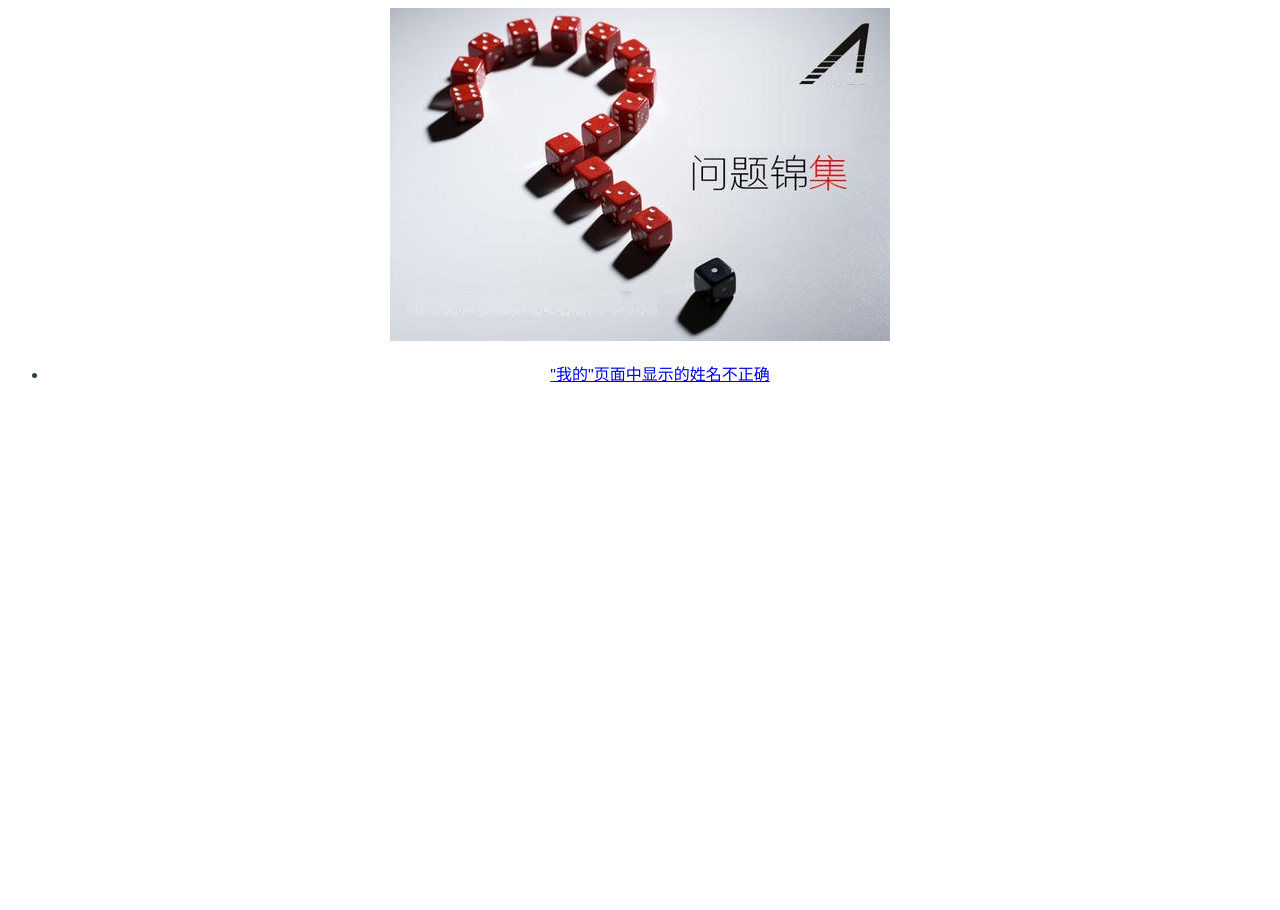
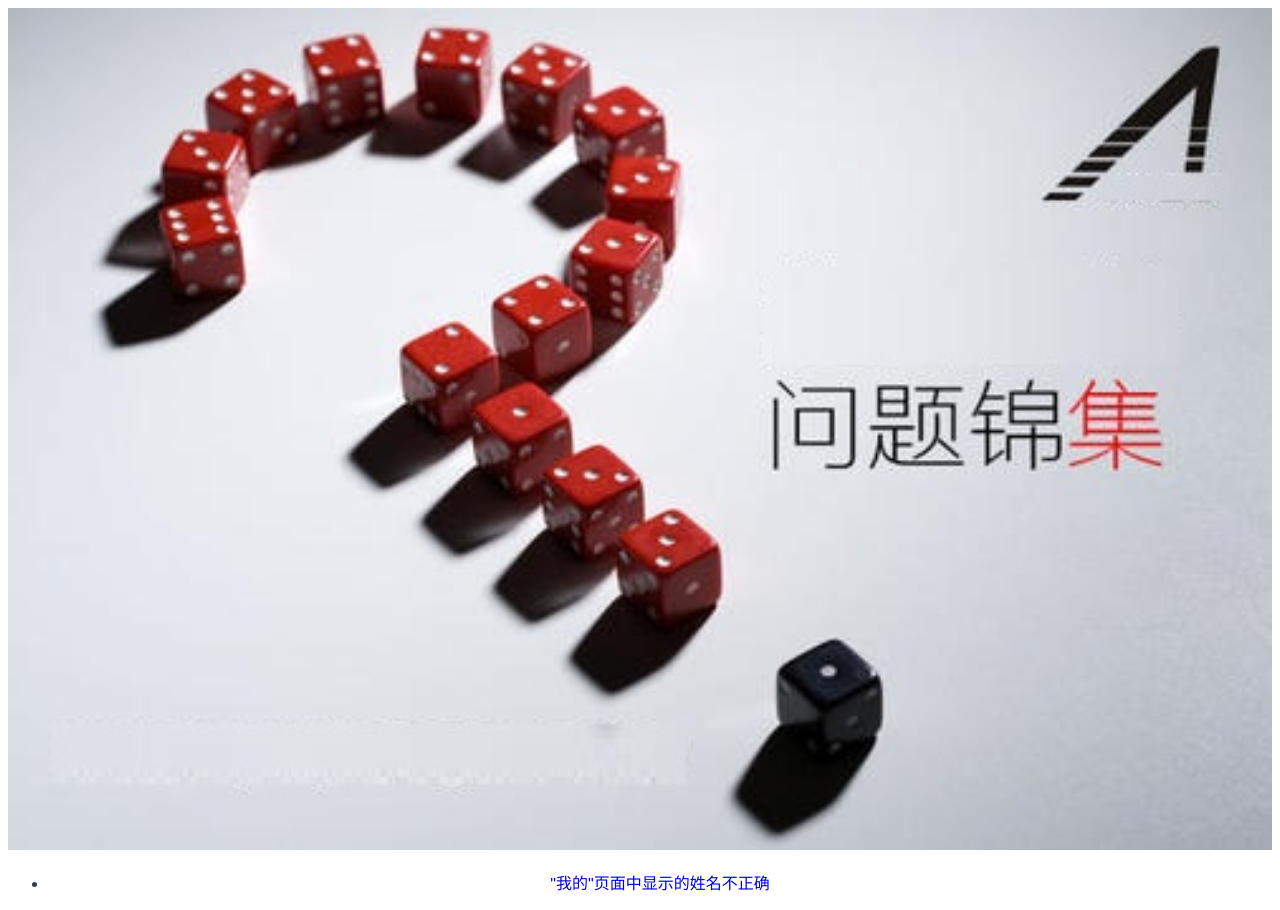
Before and after one commit to eric8180/Qrecord, a Vue app: page /#/ in a window 1280 px wide. Before the commit the page ends 800 px from the top, so only its background shows below. Built offline with nearby package versions, Linux system fonts and the light colour scheme; what mint-ui would draw is missing.

Commit message:
Update QuestionIndex.vue

```diff
--- a/src/components/QuestionIndex.vue
+++ b/src/components/QuestionIndex.vue
@@ -1,12 +1,14 @@
 <template>
   <div id="home">
-    <div id="img">
-        <img alt="Question logo" src="../assets/question.jpg">
-    </div>
-    <div id="question">
-      <ul>
-        <li><router-link to="/judge">"我的"页面中显示的姓名不正确</router-link></li>
-      </ul>
+    <div>
+      <div height=100px id="img">
+          <img width=100% height=100% alt="Question logo" src="../assets/question.jpg">
+      </div>
+      <div id="question">
+        <ul>
+          <li><router-link to="/judge" style="text-decoration:none">"我的"页面中显示的姓名不正确</router-link></li>
+        </ul>
+      </div>
     </div>
   </div>
 </template>
@@ -25,7 +27,3 @@ export default {
   text-align: center;
   color: #2c3e50;
 }
-#question a{
-  text-decoration: none;
-  color:cornflowerblue
-}
```
